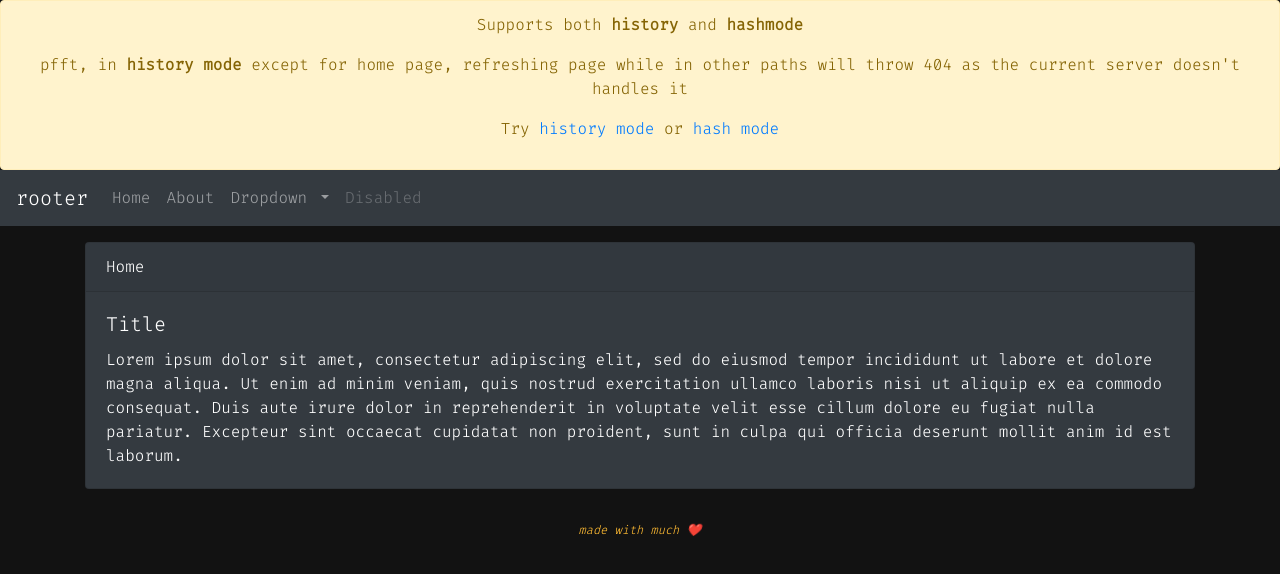
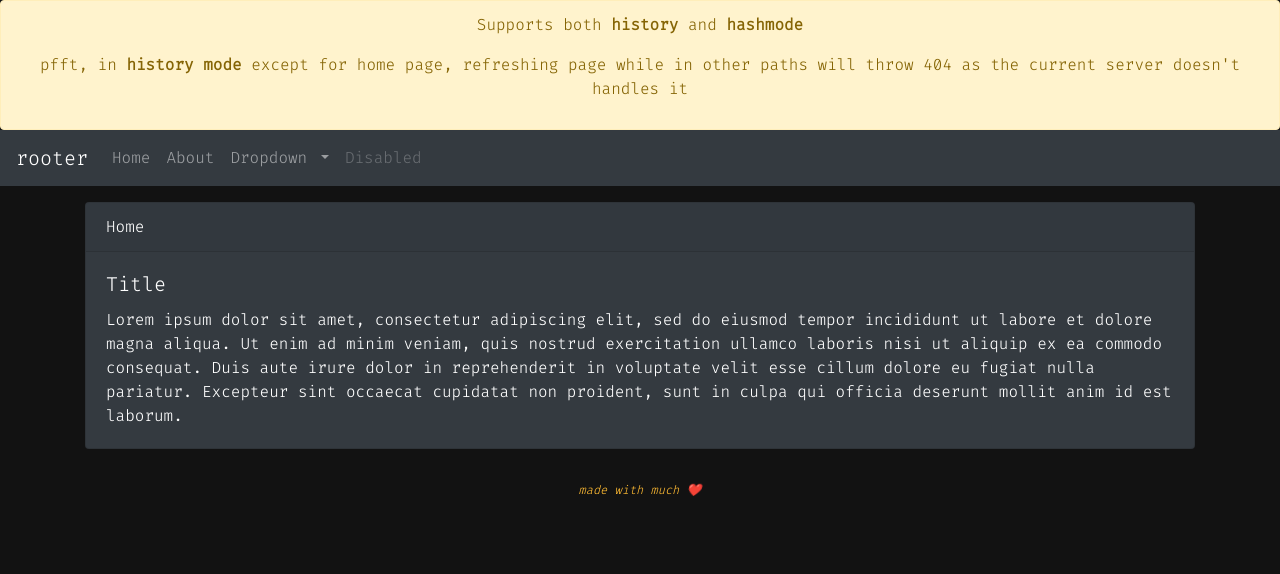
Before and after one commit to mum-never-proud/rooter, a website: page docs/index.html in a window 1280 px wide. Drawn offline with nearby package versions, Linux system fonts and the light colour scheme.

Commit message:
hash fix

```diff
--- a/docs/index.html
+++ b/docs/index.html
@@ -52,7 +52,6 @@
   <div class="alert alert-warning text-center" role="alert" style="margin:0">
     <p>Supports both <b>history</b> and <b>hashmode</b></p>
     <p>pfft, in <b>history mode</b> except for home page, refreshing page while in other paths will throw 404 as the current server doesn't handles it</p>
-    <p>Try <a href="https://mum-never-proud.github.io/rooter/">history mode</a> or <a href="https://mum-never-proud.github.io/rooter/#">hash mode</a></p>
   </div>
   <nav class="navbar navbar-expand-lg navbar-dark bg-dark">
     <a class="navbar-brand" route>rooter</a>
```
